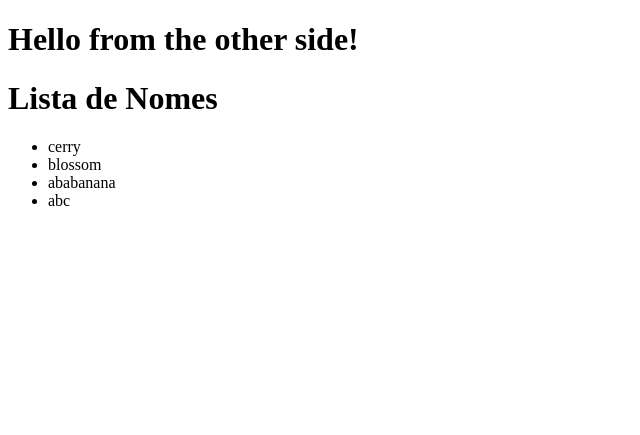
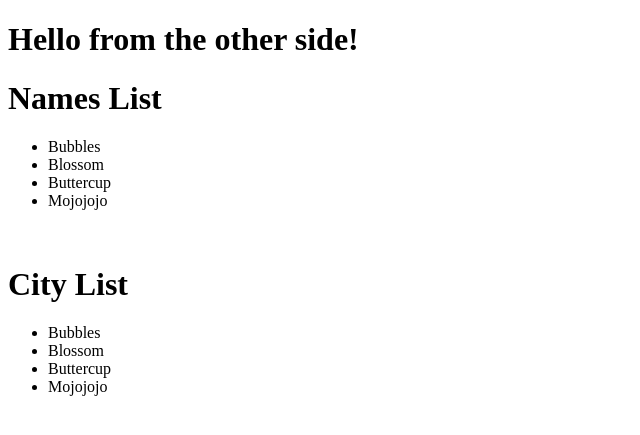
Before and after one commit to vanessappereira/pythonProgramming, a Django app: page / in a window 1280 px wide. Shown: the top 435 px of the page, without its empty margins (0-640 px from the left). Run offline with Django 5.2, Linux system fonts and the light colour scheme.

Commit message:
Added Django Update

```diff
--- a/DjangoProject1/app/templates/name.html
+++ b/DjangoProject1/app/templates/name.html
@@ -8,10 +8,17 @@
 <body>
     <h1>Hello from the other side!</h1>
 
-    <h1>Lista de Nomes</h1>
+    <h1>Names List</h1>
         <ul>
-            {% for nome in names %}
-            <li>{{ nome }}</li>
+            {% for name in names %}
+            <li>{{ name }}</li>
+            {% endfor %}
+        </ul>
+        <br>
+        <h1>City List</h1>
+        <ul>
+            {% for name in names %}
+            <li>{{ name }}</li>
             {% endfor %}
         </ul>
 </body>
--- a/DjangoProject1/app/views.py
+++ b/DjangoProject1/app/views.py
@@ -1,7 +1,9 @@
 from django.shortcuts import render
 from .models import Name
-nomes =["cerry","blossom","ababanana", "abc"]
+nomes = ["Bubbles","Blossom","Buttercup", "Mojojojo"]
+cidades = ["Lisboa", "Porto", "Coimbra", "Faro"]
 # Create your views here.
 def response(request):
     names = nomes
-    return render(request, 'name.html', {'names': names})
+    cities = cidades
+    return render(request, 'name.html', {'names': names, 'cities': cities})
```
